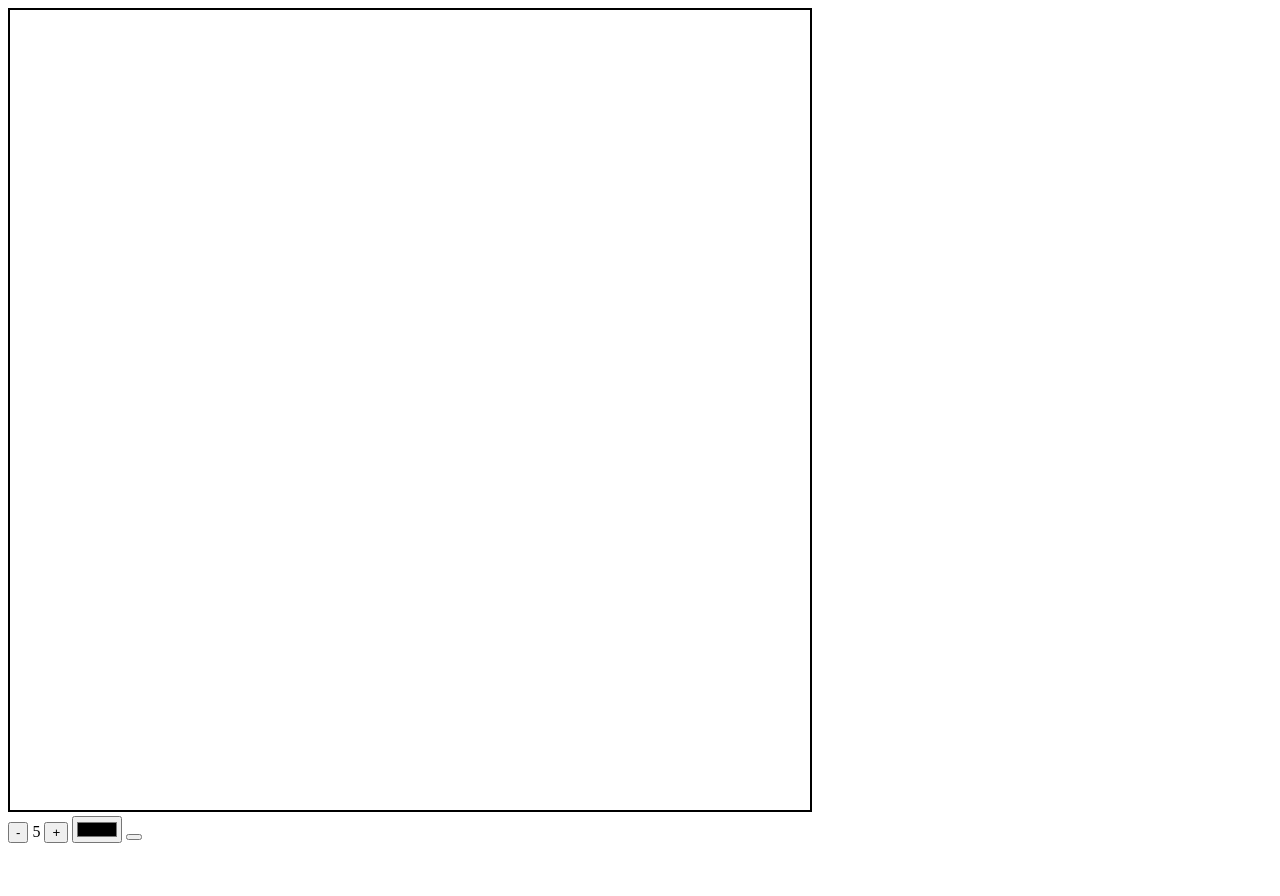
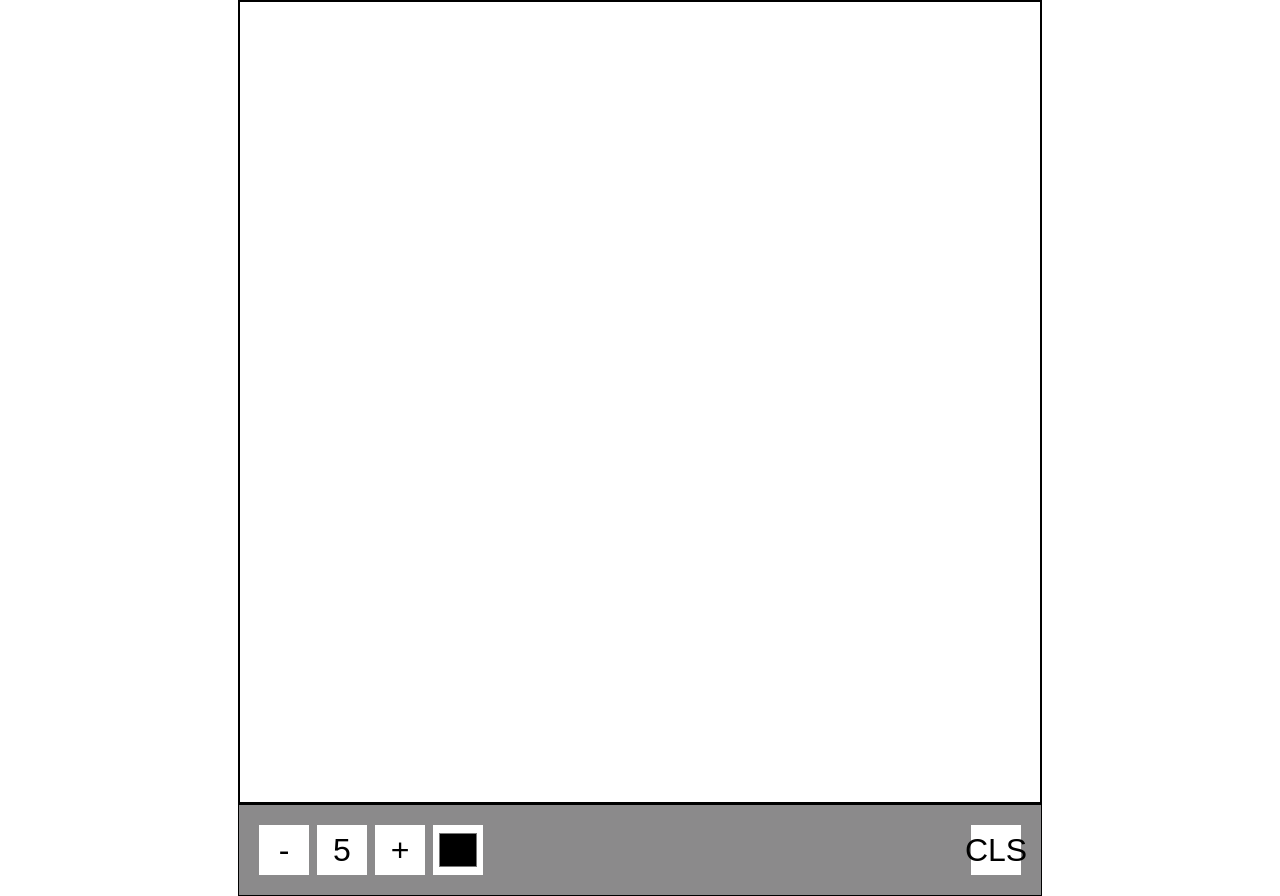
Before and after one commit to 200tristan/cs326-final-nineteen, a website: page src/client/scribblStudio.html in a window 1280 px wide. Before the commit the page ends 851 px from the top, so only its background shows below. Drawn offline with Linux system fonts and the light colour scheme.

Commit message:
Minor stuff

```diff
--- a/src/client/scribblStudio.html
+++ b/src/client/scribblStudio.html
@@ -2,6 +2,7 @@
 <html lang="en">
     <head>
         <link rel="icon" href="demoAssets\LogoIcon.png" type="image/x-icon">
+        <meta name="viewport" content="width=device-width, initial-scale=1.0" />
         <title>ScribblStudio</title>
         <link rel="stylesheet" href="style.css" />
         <script src="scribblStudio.js" defer></script>
@@ -13,7 +14,7 @@
             <span id="size">5</span>
             <button id="increase">+</button>
             <input type="color" id="color" />
-            <button id="clear"></button>
+            <button id="clear">CLS</button>
         </div>
     </body>
 </html>
--- a/src/client/style.css
+++ b/src/client/style.css
@@ -1,3 +1,43 @@
+* {
+    box-sizing: border-box;
+}
+
 canvas {
     border: 2px solid black;
 }
+
+body {
+    background-color: #ffffff;
+    display: flex;
+    flex-direction: column;
+    align-items: center;
+    justify-content: center;
+    font-family: sans-serif;
+    margin: 0;
+    min-height: 100vh;
+}
+
+.toolbox {
+    background-color: rgb(139, 138, 139);
+    border: 1px solid rgb(0, 0, 0);
+    display: flex;
+    padding: 1rem;
+    width: 804px;
+}
+
+.toolbox > * {
+    background-color: #fff;
+    border: none;
+    display: inline-flex;
+    align-items: center;
+    justify-content: center;
+    font-size: 2rem;
+    padding: 0.25rem;
+    margin: 0.25rem;
+    height: 50px;
+    width: 50px;
+}
+
+.toolbox > *:last-child {
+    margin-left: auto;
+}
```
